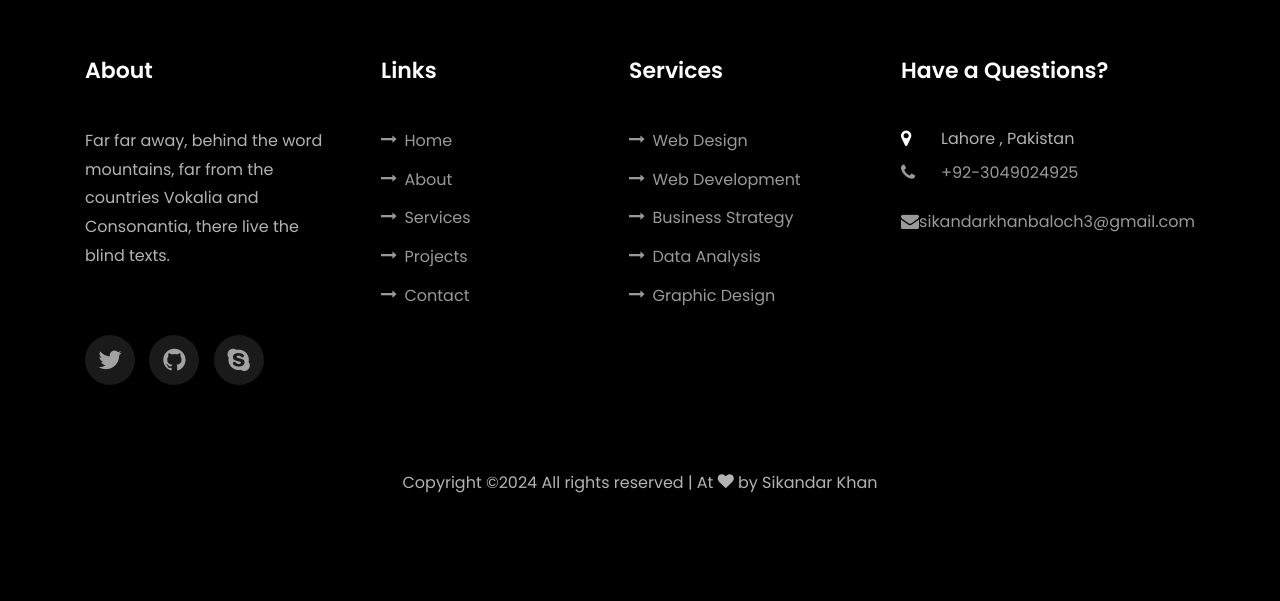
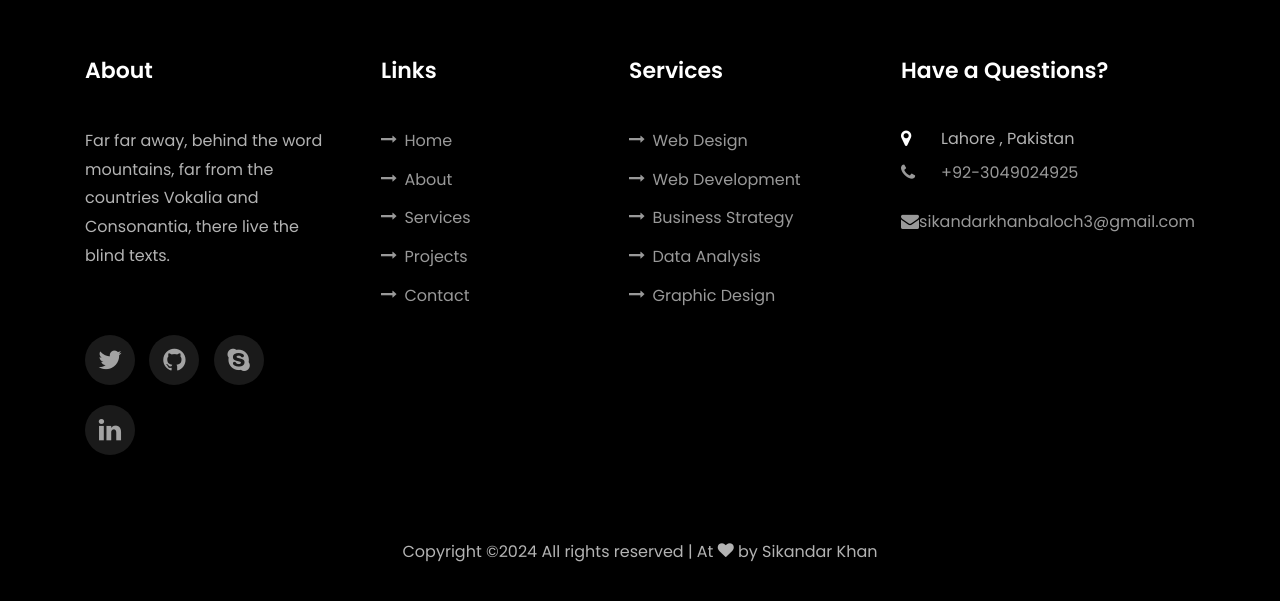
Before and after one commit to Sikandar1214/SikandarKhan.github.io, a plain HTML site: page single.html in a window 1280 px wide. Shown: the part 5251-5852 px from the top of the page. Drawn offline with Linux system fonts and the light colour scheme; files whose address does not match are found by name.

Commit message:
Linkdin added

```diff
--- a/single.html
+++ b/single.html
@@ -279,6 +279,7 @@
                 <!-- <li class="ftco-animate"><a href="#"><span class="icon-facebook"></span></a></li> -->
                 <li class="ftco-animate"><a href="https://github.com/Sikandar1214"><span class="icon-github"></span></a></li>
                 <li class="ftco-animate"><a href="https://join.skype.com/invite/pv4EVcrL92j0"><span class="icon-skype"></span></a></li>
+                <li class="ftco-animate"><a href="https://www.linkedin.com/in/sikandar-khan-baloch-5a617a1b1/"><span class="icon-linkedin"></span></a></li>
               </ul>
             </div>
           </div>
```
Also changed, not shown: index.html (+1 -0 lines).
